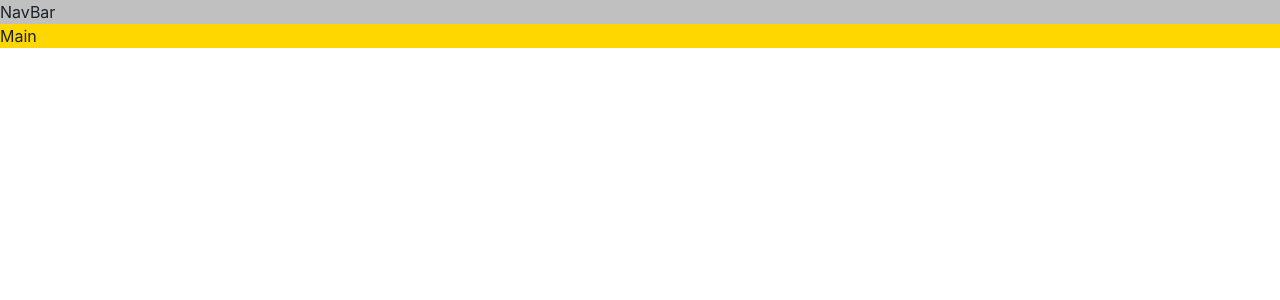
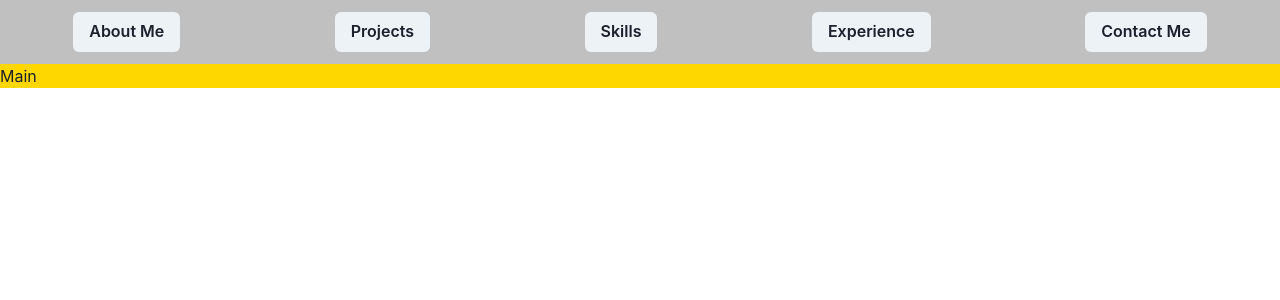
Before and after one commit to oliver2-thomson/portfolio-website, a React (Vite) app: page / in a window 1280 px wide. Shown: the top 300 px of the page. Built offline with nearby package versions, Linux system fonts and the light colour scheme.

Commit message:
Added: basic NavBar buttons

```diff
--- a/src/components/NavBar/NavBar.tsx
+++ b/src/components/NavBar/NavBar.tsx
@@ -1,7 +1,15 @@
+import {Button, HStack} from "@chakra-ui/react";
+
 const NavBar = () => {
     return (
         <>
-            NavBar
+            <HStack justifyContent="space-around" marginY={3}>
+                <Button>About Me</Button>
+                <Button>Projects</Button>
+                <Button>Skills</Button>
+                <Button>Experience</Button>
+                <Button>Contact Me</Button>
+            </HStack>
         </>
     );
 };
```
